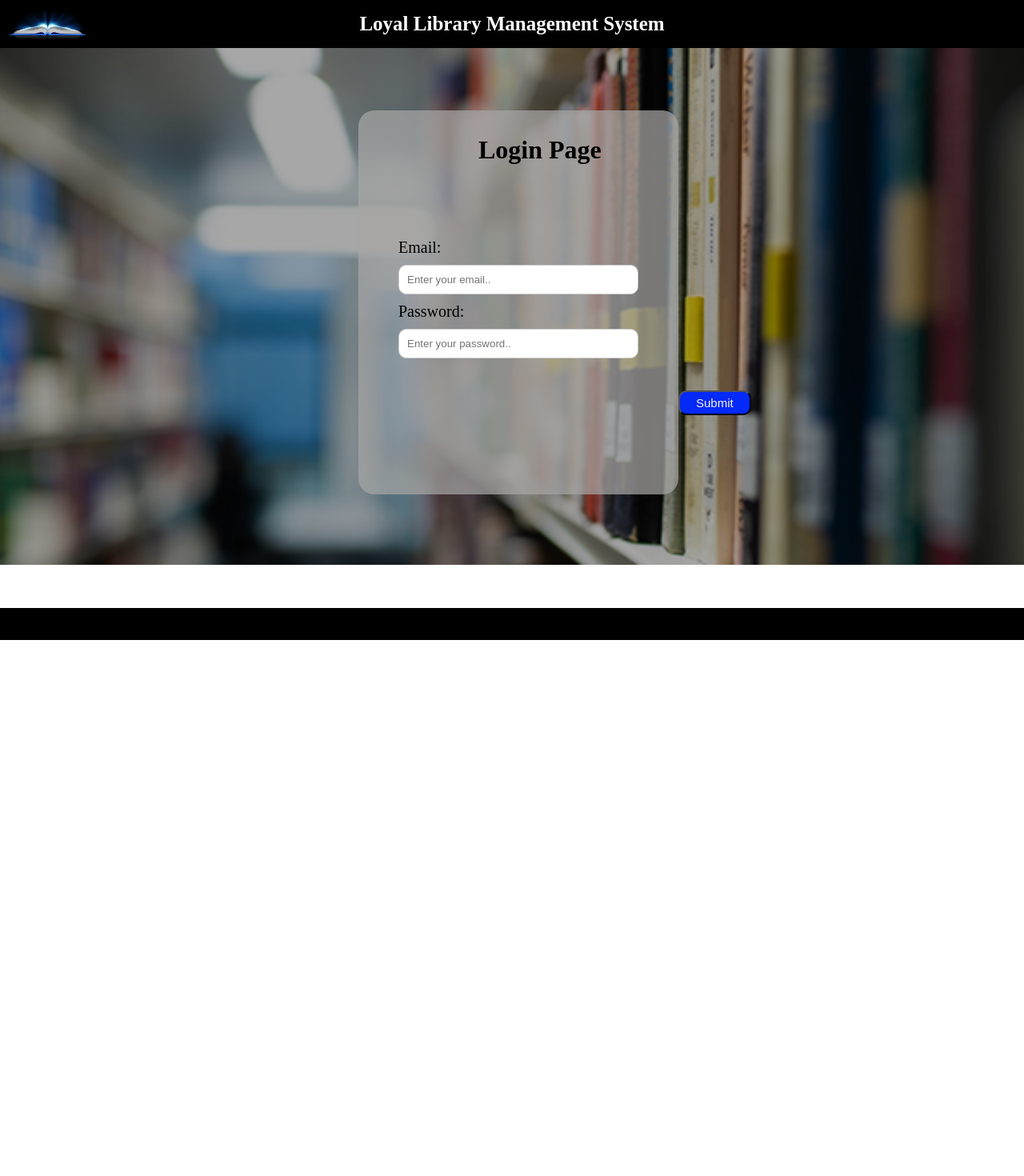
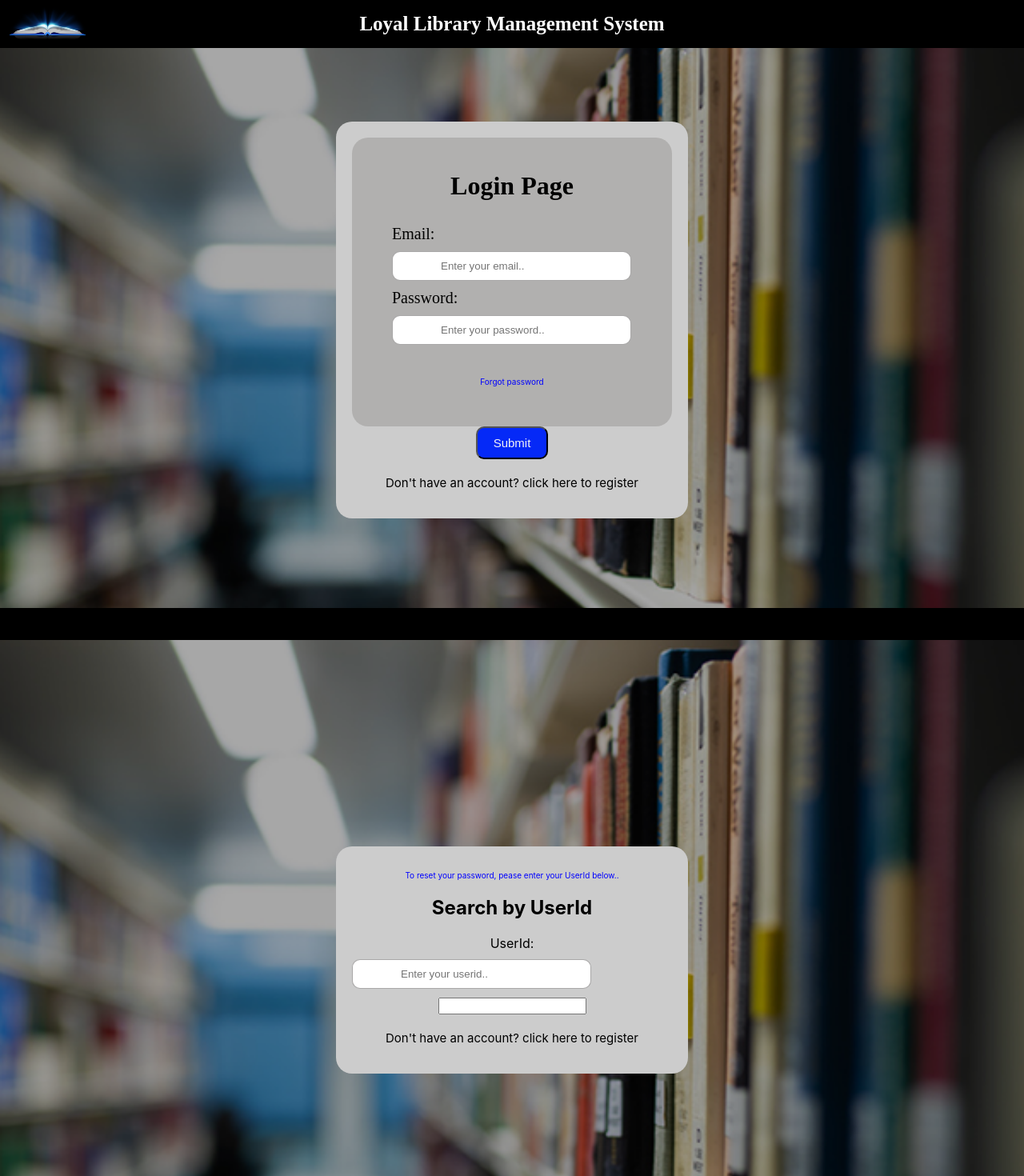
Before and after one commit to chamodipiyumika/Loyal-Library-Management-System, a React (Create React App) app in the folder FrontEnd/lms/: page / in a window 1280 px wide. Shown: the top 1470 px of the page at 80% size. Before the commit the page ends 800 px from the top, so only its background shows below. Built offline with nearby package versions, Linux system fonts and the light colour scheme.

Commit message:
login page editing and adding reset page

```diff
--- a/FrontEnd/lms/src/App.js
+++ b/FrontEnd/lms/src/App.js
@@ -1,5 +1,6 @@
 import './App.css';
 import FunctionalComLogin from './componants/loginPage';
+import FunctionalComReset from './componants/resetpwPage';
 
 function App() {
   return (
@@ -7,6 +8,7 @@ function App() {
 
 
       <FunctionalComLogin />
+      <FunctionalComReset />
     </div>
   );
 }
--- a/FrontEnd/lms/src/componants/css/loginpage.css
+++ b/FrontEnd/lms/src/componants/css/loginpage.css
@@ -1,61 +1,68 @@
-.loginform{
+.card-container{
+    display: flex;
+    justify-content: center;
+    align-items: center;
+    height: 100vh;
     background-image: url('background.png');
     background-size: cover;
     background-repeat: no-repeat;
     background-position: center;
-    padding: 10% 40% 10% 35%;
-    width: 340px;
-    height: 450px;
-    align-items:center;
+}
+.loginform{
+    background-color: #ccc;
+    padding: 20px;
+    width: 400px;
     text-align: center;
+    border-radius: 20px;
 
-}
-.loginform form{
-    width: 600px;
-    padding-top: 10px;
-    padding-right: 50px;
-    align-items: center;
-    display: flex;
 }
 .formpage{
     background-color: rgba(167, 166, 165, 0.719);
     align-items: center;
     display: flex;
-    width: 400px;
-    height: 60vh;
+    flex-direction: column;
+    padding: 20px;
     border-radius: 20px;
 
 }
 .h1{
     font-family: 'Times New Roman', Times, serif;
-    padding-top: 20px;
-    padding-left: 150px;
+    margin-bottom: 30px;
+    color: black;
     text-align: center;
-    position: fixed;
 
 }
 .labels{
     font-size: 20px;
     font-family: 'Times New Roman', Times, serif;
     text-align: left;
-    padding-left: 50px;
+    width:300px;
+    margin-bottom: 20px;
 }
 input[type="text"], input[type="pw"]{
-    width: 300px;
-    padding:10px;
-    margin: 10px;
+    width: calc(100%-22px);
+    padding:10px 60px;
+    margin: 10px 0;
     box-sizing: border-box;
-    border: 1px solid #ccc;
+    border: 1px solid #6e6c6c96;
     border-radius: 10px;
 }
+.p1{
+    font-size: 10px;
+    color: blue;
+    margin-bottom: 20px;
+}
+.p2{
+    font-size: 15px;
+    margin-top:20px;
+}
 .submit{
-    padding: 5px 20px 5px 20px;
+    padding:10px 20px;
     font-size:15px;
     border-radius: 10px;
     color:whitesmoke;
     background-color:rgb(5, 41, 247);
-    text-align: left;
-    margin-top: 250px;
+    cursor:pointer;
 }
 .submit:hover{
     background-color: darkblue;
--- a/FrontEnd/lms/src/componants/loginPage.js
+++ b/FrontEnd/lms/src/componants/loginPage.js
@@ -12,14 +12,18 @@ function FunctionalComLogin() {
   }
 
   return (
-    <div>
+    <div className ="card-container">
       <FunctionalComHead />
 
+
       <div className="loginform" >
-      <h1 className ="h1">Login Page</h1>
+
         <form onSubmit={handleSubmit} >
+        <div className="formpage">
 
-        <div className="formpage">
+
+        <h1 className ="h1">Login Page</h1>
+
           <div className="labels">
           <label>Email:
             <input
@@ -39,10 +43,20 @@ function FunctionalComLogin() {
             />
           </label>
           </div>
+          <div className ="p1">
+            <p>Forgot password</p>
           </div>
+          </div>
+          <div>
           <input className="submit" type="submit"/>
+         </div>
+
+          <div className="p2">
+            <p>Don't have an account? click here to register</p>
+          </div>
         </form>
       </div>
+
 
       <FunctionalComFooter />
     </div>
--- /dev/null
+++ b/FrontEnd/lms/src/componants/resetpwPage.js
@@ -0,0 +1,55 @@
+import { useState } from "react";
+import FunctionalComHead from './header/header';
+import FunctionalComFooter from './footer/footer';
+import './css/resetpwPage.css';
+function FunctionalComReset() {
+  const [userid, setUserid] = useState("");
+
+  const handleSearch = (event) => {
+    event.preventDefault();
+    alert(`The user id you entered was: ${userid}`)
+  }
+
+  return (
+    <div className ="card-container">
+      <FunctionalComHead />
+
+      <div className="loginform" >
+
+        <form onSearch={handleSearch} >
+           <div className="restPage">
+              <div className ="p1">
+                 <p>To reset your password, pease enter your UserId below..</p>
+              </div>
+           <div>
+            <h2>Search by UserId</h2>
+           </div>
+
+          <div className="label">
+          <label>UserId:
+            <input
+              type="text"  name="userid" placeholder="Enter your userid.."
+              value={userid}
+              onChange={(e) => setEmail(e.target.value)}
+              style={{ display: 'block', margin: '10px 0' }}
+            />
+          </label>
+          </div>
+          </div>
+          <div>
+          <input className="search" type="search"/>
+         </div>
+
+          <div className="p2">
+            <p>Don't have an account? click here to register</p>
+          </div>
+        </form>
+      </div>
+
+
+      <FunctionalComFooter />
+    </div>
+  );
+}
+
+export default FunctionalComReset;
```
Also changed, not shown: FrontEnd/lms/src/componants/css/resetpwPage.css (added).
